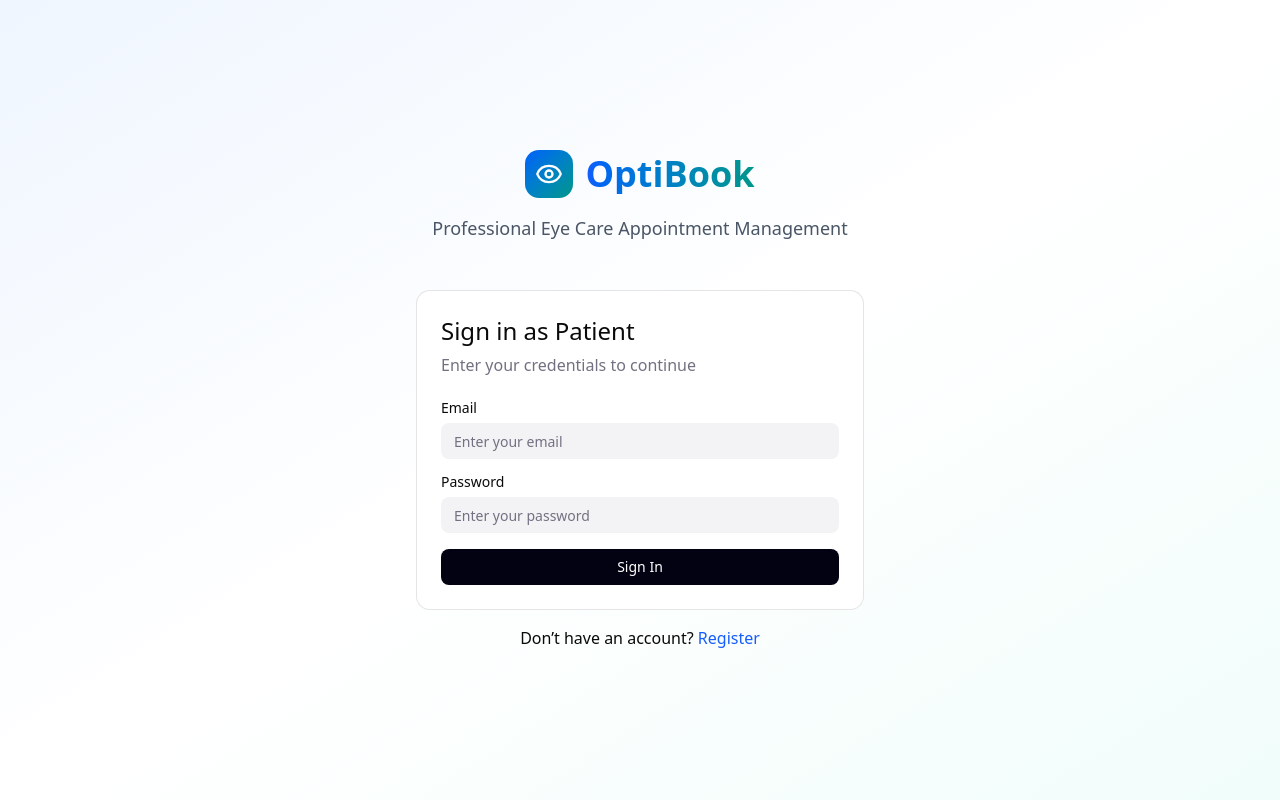
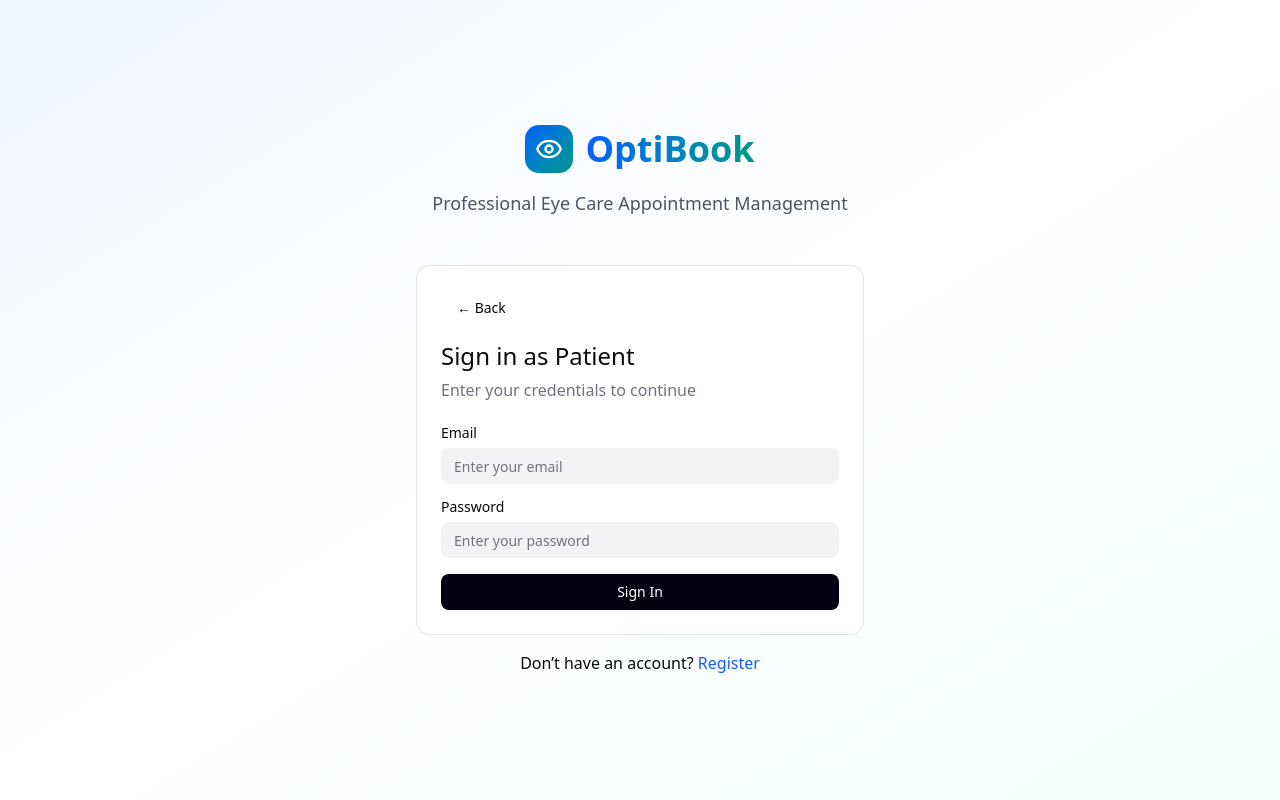
Before and after one commit to ameerparial/optibook, a React (Vite) app: page /login in a window 1280 px wide. Built offline with nearby package versions, Linux system fonts and the light colour scheme.

Commit message:
add back btn

```diff
--- a/src/app/components/LoginPage.jsx
+++ b/src/app/components/LoginPage.jsx
@@ -85,6 +85,14 @@ export function LoginPage() {
         {/* Login Card */}
         <Card className="max-w-md mx-auto">
           <CardHeader>
+            <Button
+              variant="ghost"
+              className="w-fit mb-2"
+              onClick={() => navigate("/")}
+            >
+              ← Back
+            </Button>
+
             <CardTitle className="text-2xl">
               Sign in as {roles.find((r) => r.type === selectedRole)?.title}
             </CardTitle>
--- a/src/app/components/RegisterPage.jsx
+++ b/src/app/components/RegisterPage.jsx
@@ -4,6 +4,7 @@ import { Input } from "./ui/input";
 import { Label } from "./ui/label";
 import { Card, CardContent, CardHeader, CardTitle } from "./ui/card";
 import { registerUser } from "../../lib/auth";
+import { useNavigate } from "react-router-dom";
 
 export function RegisterPage() {
   const [role, setRole] = useState("patient");
@@ -16,6 +17,7 @@ export function RegisterPage() {
   });
   const [error, setError] = useState("");
   const [loading, setLoading] = useState(false);
+  const navigate = useNavigate();
 
   const handleChange = (e) =>
     setForm({ ...form, [e.target.name]: e.target.value });
@@ -44,6 +46,13 @@ export function RegisterPage() {
   return (
     <Card className="max-w-lg mx-auto mt-16">
       <CardHeader>
+        <Button
+          variant="ghost"
+          className="w-fit mb-2"
+          onClick={() => navigate("/login")}
+        >
+          ← Back
+        </Button>
         <CardTitle>Create Account</CardTitle>
       </CardHeader>
       <CardContent>
```
